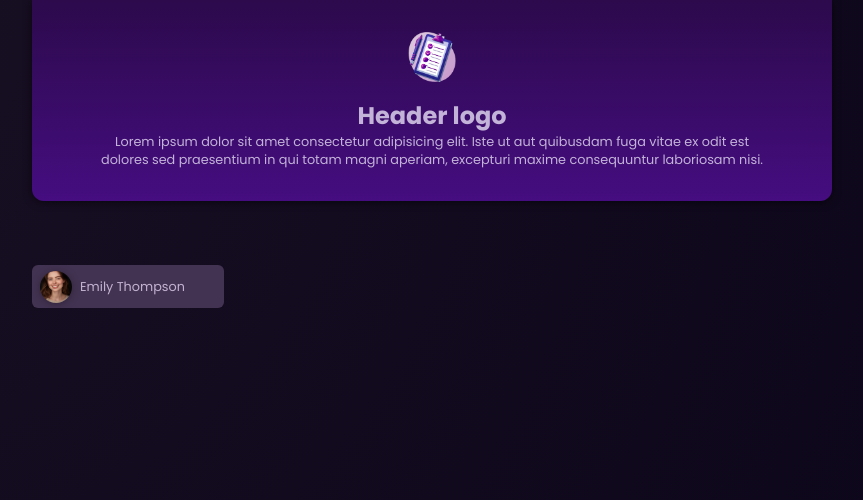
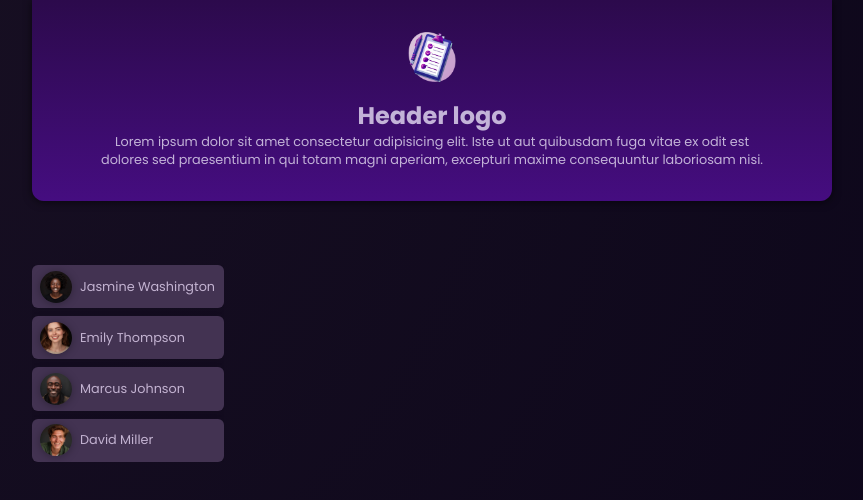
Before and after one commit to cuongle-ventures/angular-tutorial, an Angular app: page / in a window 1280 px wide. Shown: the top 500 px of the page, without its empty margins (208-1071 px from the left). Built offline with nearby package versions, Linux system fonts and the light colour scheme.

Commit message:
feat: props component

```diff
--- a/src/app/app.component.html
+++ b/src/app/app.component.html
@@ -3,7 +3,28 @@
 <main>
     <ul id="users">
         <li>
-            <app-user />
+            <app-user
+                [avatarSrc]="users[0].avatar"
+                [name]="users[0].name"
+            />
+        </li>
+        <li>
+            <app-user
+                [avatarSrc]="users[1].avatar"
+                [name]="users[1].name"
+            />
+        </li>
+        <li>
+            <app-user
+                [avatarSrc]="users[2].avatar"
+                [name]="users[2].name"
+            />
+        </li>
+        <li>
+            <app-user
+                [avatarSrc]="users[3].avatar"
+                [name]="users[3].name"
+            />
         </li>
     </ul>
 </main>
--- a/src/app/app.component.ts
+++ b/src/app/app.component.ts
@@ -1,14 +1,19 @@
 import { Component } from '@angular/core';
-import { HeaderComponent } from './header/header.component'
+import { HeaderComponent } from './header/header.component';
 import { UserComponent } from './user/user.component';
+import { DUMMY_USERS } from './dummy-users';
 
 @Component({
   selector: 'app-root',
   standalone: true,
   imports: [HeaderComponent, UserComponent],
   templateUrl: './app.component.html',
-  styleUrl: './app.component.css'
+  styleUrl: './app.component.css',
 })
 export class AppComponent {
   title = 'first-angular-app';
+
+  get users() {
+    return DUMMY_USERS;
+  }
 }
--- a/src/app/user/user.component.html
+++ b/src/app/user/user.component.html
@@ -5,8 +5,8 @@
             [alt]="selectedUser.name"
         /> -->
         <img
-            [src]="imageSrc()"
-            [alt]="selectedUser().name">
-        <span>{{ selectedUser().name }}</span>
+            [src]="imageSrc"
+            [alt]="name">
+        <span>{{ name }}</span>
     </button>
 </div>
--- a/src/app/user/user.component.ts
+++ b/src/app/user/user.component.ts
@@ -1,25 +1,46 @@
-import { Component, computed, signal } from '@angular/core';
-import { DUMMY_USERS } from '../dummy-users';
+// import { Component, computed, signal } from '@angular/core';
+// import { DUMMY_USERS } from '../dummy-users';
 
-const randomIndex = Math.floor(Math.random() * DUMMY_USERS.length);
+// const randomIndex = Math.floor(Math.random() * DUMMY_USERS.length);
+
+// @Component({
+//   selector: 'app-user',
+//   standalone: true,
+//   imports: [],
+//   templateUrl: './user.component.html',
+//   styleUrl: './user.component.css',
+// })
+// export class UserComponent {
+//   selectedUser = signal(DUMMY_USERS[randomIndex]);
+//   imageSrc = computed(() => 'assets/users/' + this.selectedUser().avatar);
+
+//   // get imageSrc() {
+//   //   return 'assets/users/' + this.selectedUser().avatar;
+//   // }
+
+//   onSelectUser() {
+//     const randomIndex = Math.floor(Math.random() * DUMMY_USERS.length);
+//     this.selectedUser.set(DUMMY_USERS[randomIndex]);
+//   }
+// }
+
+import { Component, Input } from '@angular/core';
 
 @Component({
   selector: 'app-user',
-  standalone: true,
-  imports: [],
   templateUrl: './user.component.html',
   styleUrl: './user.component.css',
+  standalone: true,
 })
 export class UserComponent {
-  selectedUser = signal(DUMMY_USERS[randomIndex]);
-  imageSrc = computed(() => 'assets/users/' + this.selectedUser().avatar);
+  @Input() avatarSrc!: string;
+  @Input() name!: String;
 
-  // get imageSrc() {
-  //   return 'assets/users/' + this.selectedUser().avatar;
-  // }
+  get imageSrc() {
+    return 'assets/users/' + this.avatarSrc;
+  }
 
   onSelectUser() {
-    const randomIndex = Math.floor(Math.random() * DUMMY_USERS.length);
-    this.selectedUser.set(DUMMY_USERS[randomIndex]);
+    console.log(this.name);
   }
 }
```
